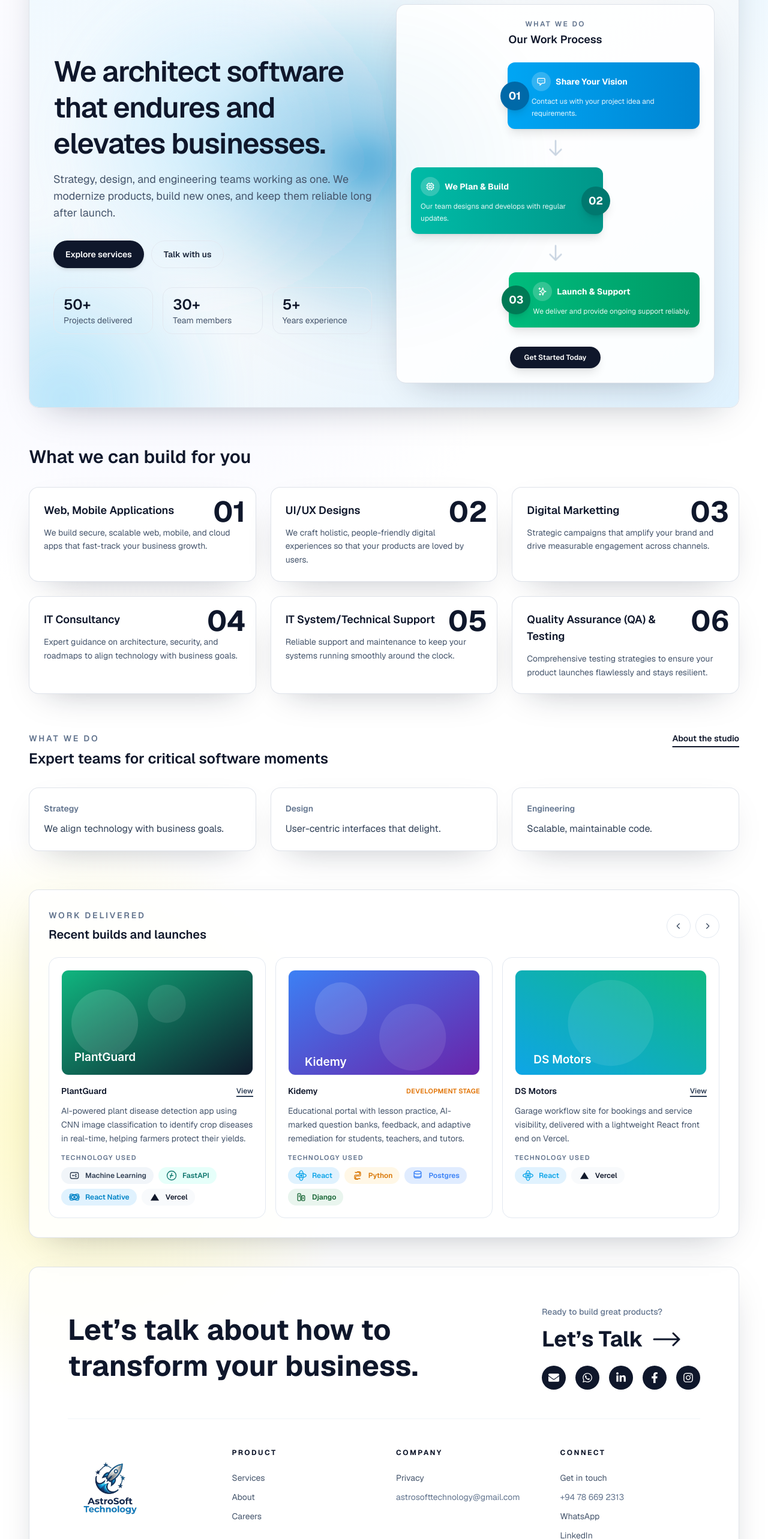
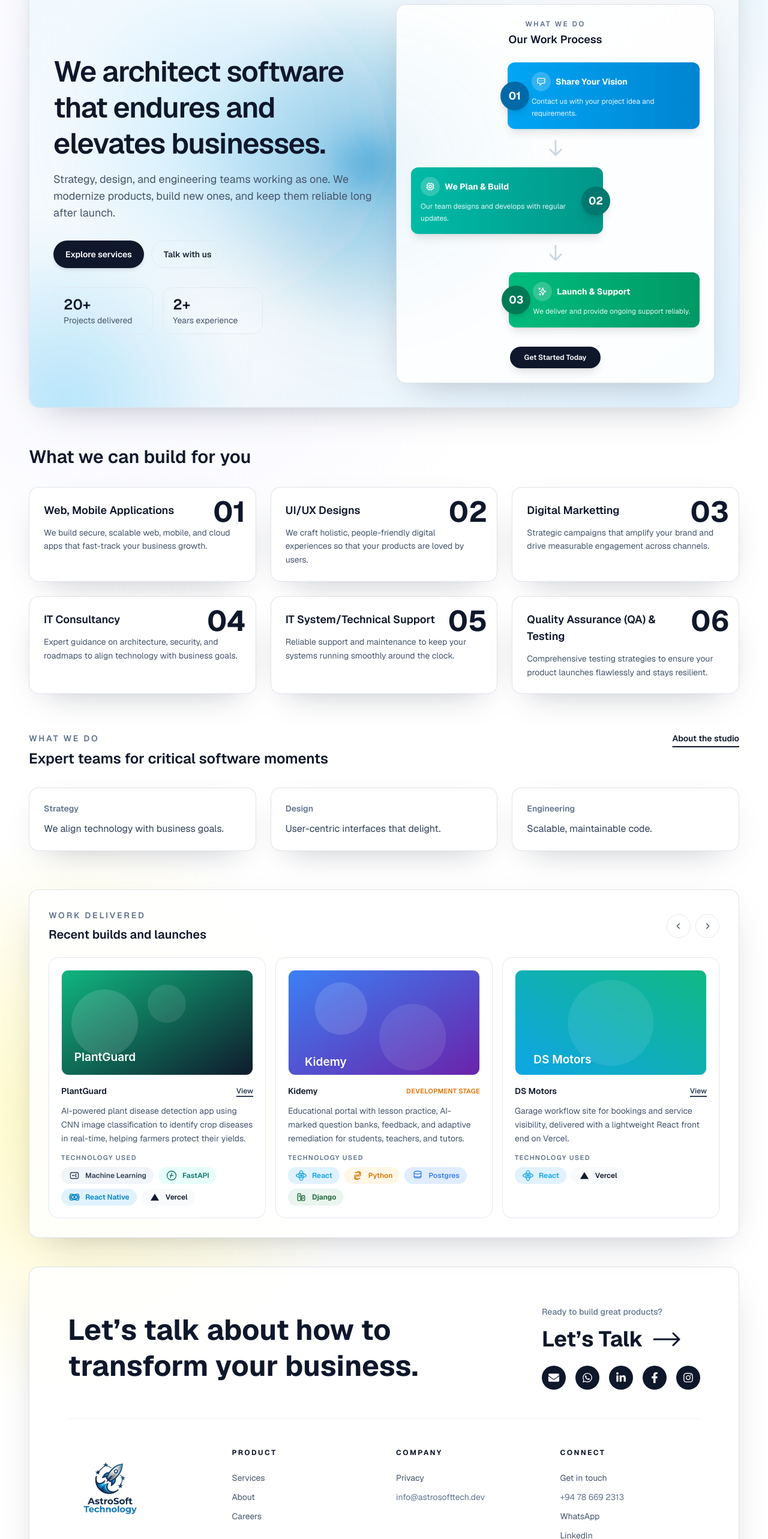
Before and after one commit to AstroSoft-Technology/astrosoft-technology, a Next.js app: page / in a window 1280 px wide. Shown: the part 234-2800 px from the top of the page at 60% size. Built offline with nearby package versions, Linux system fonts and the light colour scheme.

Commit message:
contact detial updated

```diff
--- a/app/careers/page.tsx
+++ b/app/careers/page.tsx
@@ -142,7 +142,7 @@ export default function CareersPage() {
                   </div>
                 </div>
                 <a
-                  href={`mailto:astrosofttechnology@gmail.com?subject=Application for ${encodeURIComponent(
+                  href={`mailto:careers@astrosofttech.dev?subject=Application for ${encodeURIComponent(
                     role.title
                   )}`}
                   className="inline-flex items-center justify-center rounded-full bg-slate-900 px-5 py-2.5 text-sm font-semibold text-white transition hover:-translate-y-0.5 hover:bg-slate-800"
@@ -187,12 +187,12 @@ export default function CareersPage() {
                         How to Apply: Send your resume and relevant work samples
                         to{" "}
                         <a
-                          href={`mailto:astrosofttechnology@gmail.com?subject=Application for ${encodeURIComponent(
+                          href={`mailto:careers@astrosofttech.dev?subject=Application for ${encodeURIComponent(
                             role.title
                           )}`}
                           className="text-slate-900 underline"
                         >
-                          astrosofttechnology@gmail.com
+                          careers@astrosofttech.dev
                         </a>
                       </p>
                     </div>
--- a/app/components/Footer.tsx
+++ b/app/components/Footer.tsx
@@ -53,7 +53,7 @@ export default function Footer() {
                   {
                     name: "Email",
                     Icon: FaEnvelope,
-                    href: "mailto:astrosofttechnology@gmail.com",
+                    href: "mailto:info@astrosofttech.dev",
                     hoverClass: "hover:bg-[#0F172A]",
                   },
                   {
@@ -159,9 +159,7 @@ export default function Footer() {
                   </Link>
                 </li>
                 <li>
-                  <span className="text-slate-500">
-                    astrosofttechnology@gmail.com
-                  </span>
+                  <span className="text-slate-500">info@astrosofttech.dev</span>
                 </li>
               </ul>
             </div>
--- a/app/contact/page.tsx
+++ b/app/contact/page.tsx
@@ -95,8 +95,8 @@ function IconWhatsApp(props: SVGProps<SVGSVGElement>) {
 const contacts = [
   {
     label: "Email",
-    value: "astrosofttechnology@gmail.com",
-    href: "mailto:astrosofttechnology@gmail.com",
+    value: "info@astrosofttech.dev",
+    href: "mailto:info@astrosofttech.dev",
     Icon: IconMail,
   },
   {
--- a/app/page.tsx
+++ b/app/page.tsx
@@ -7,9 +7,8 @@ import Link from "next/link";
 import { BubbleBackground } from "./components/BubbleBackground";
 
 const stats = [
-  { value: "50+", label: "Projects delivered" },
-  { value: "30+", label: "Team members" },
-  { value: "5+", label: "Years experience" },
+  { value: "20+", label: "Projects delivered" },
+  { value: "2+", label: "Years experience" },
 ];
 
 const highlights = [
```
